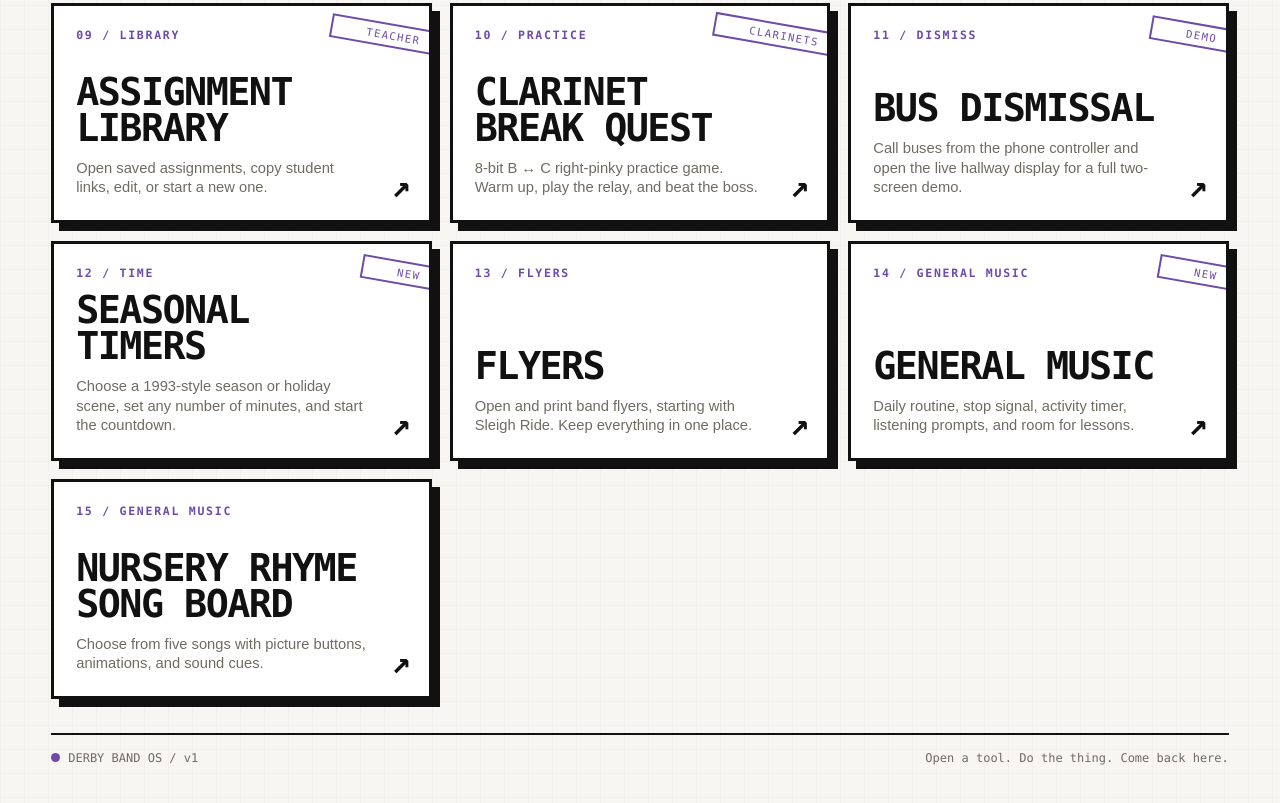
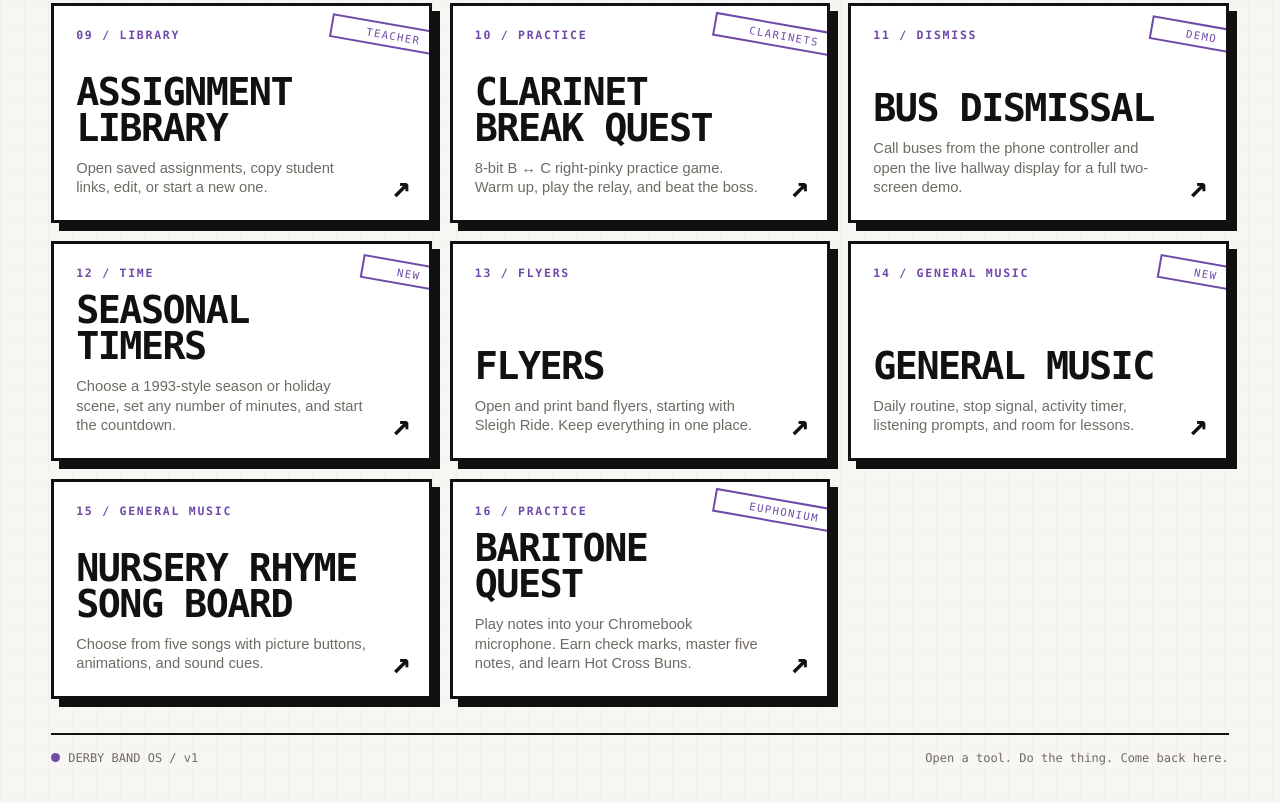
Before and after one commit to jasonatkinson123-sketch/band-tools-dashboard, a plain HTML site: page index.html in a window 1280 px wide. Shown: the part 931-1734 px from the top of the page. Drawn offline with Linux system fonts and the light colour scheme.

Commit message:
Link Baritone Quest on Derby Band Tools dashboard

```diff
--- a/index.html
+++ b/index.html
@@ -222,6 +222,16 @@
         </div>
         <div class="arrow">↗</div>
       </a>
+
+      <a class="tool small" href="baritone-quest/" target="_blank" rel="noopener">
+        <div class="num">16 / PRACTICE</div>
+        <div>
+          <div class="name">Baritone Quest</div>
+          <div class="desc">Play notes into your Chromebook microphone. Earn check marks, master five notes, and learn Hot Cross Buns.</div>
+        </div>
+        <div class="stamp">euphonium</div>
+        <div class="arrow">↗</div>
+      </a>
     </section>
 
     <div class="footer">
```
